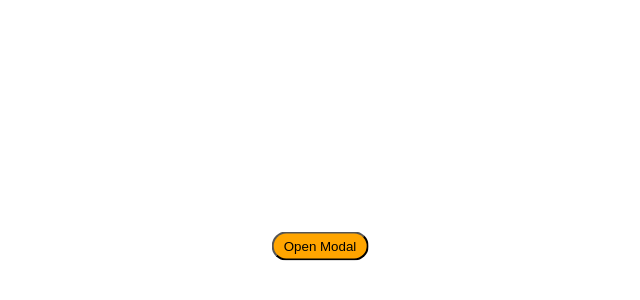
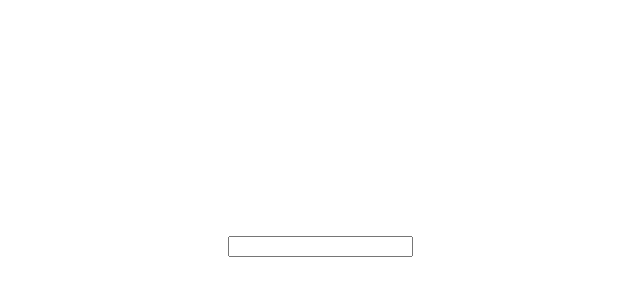
Before and after one commit to ansh-pradhan-zs/react, a React (Vite) app: page / in a window 1280 px wide. Shown: the part 154-454 px from the top of the page, without its empty margins (320-960 px from the left). Built offline with nearby package versions, Linux system fonts and the light colour scheme.

Commit message:
commiting debounce assignment given by Bipin

```diff
--- a/src/App.jsx
+++ b/src/App.jsx
@@ -1,15 +1,17 @@
 import { useState } from "react";
 import "./App.css";
 import Modal from "./components/Modal";
+import SearchInput from "./components/SearchInput";
 
 function App() {
   const [openModal, setOpenModal] = useState(false);
   return (
     <main className="container">
-      <button onClick={() => setOpenModal(true)} className="open-modal-btn">
+      {/* <button onClick={() => setOpenModal(true)} className="open-modal-btn">
         Open Modal
       </button>
-      {openModal && <Modal setOpenModal={setOpenModal} />}
+      {openModal && <Modal setOpenModal={setOpenModal} />} */}
+      <SearchInput />
     </main>
   );
 }
--- /dev/null
+++ b/src/components/SearchInput.jsx
@@ -0,0 +1,37 @@
+import { useEffect, useState } from "react";
+
+const SearchInput = () => {
+  //   const [searchText, setSearchText] = useState("");
+  //   const [logState, setLogState] = useState("");
+
+  //   useEffect(() => {
+  //     const timeoutId = setTimeout(() => {
+  //       setLogState(searchText);
+  //     }, 1000);
+
+  //     return () => clearTimeout(timeoutId);
+  //   }, [searchText]);
+
+  //   useEffect(() => {
+  //     console.log(logState);
+  //   }, [logState]);
+
+  function debounce() {
+    let timeoutId;
+
+    return (e) => {
+      clearTimeout(timeoutId);
+      timeoutId = setTimeout(() => {
+        console.log(e.target.value);
+      }, 1000);
+    };
+  }
+
+  return (
+    <div>
+      <input type="text" className="search-input" onChange={debounce()} />
+    </div>
+  );
+};
+
+export default SearchInput;
--- a/src/main.jsx
+++ b/src/main.jsx
@@ -1,10 +1,5 @@
-import { StrictMode } from "react";
 import { createRoot } from "react-dom/client";
 import "./index.css";
 import App from "./App.jsx";
 
-createRoot(document.getElementById("root")).render(
-  <StrictMode>
-    <App />
-  </StrictMode>
-);
+createRoot(document.getElementById("root")).render(<App />);
```
